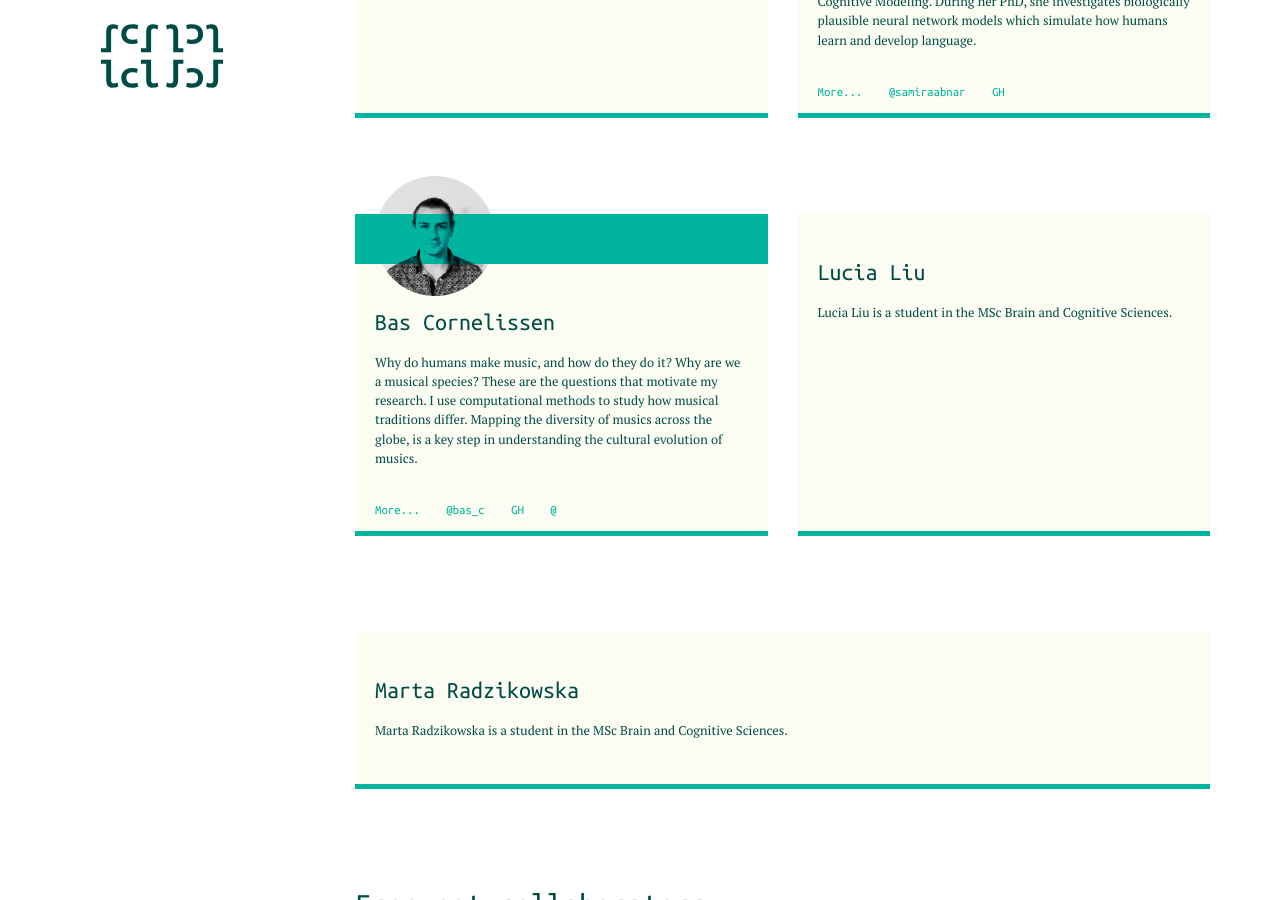
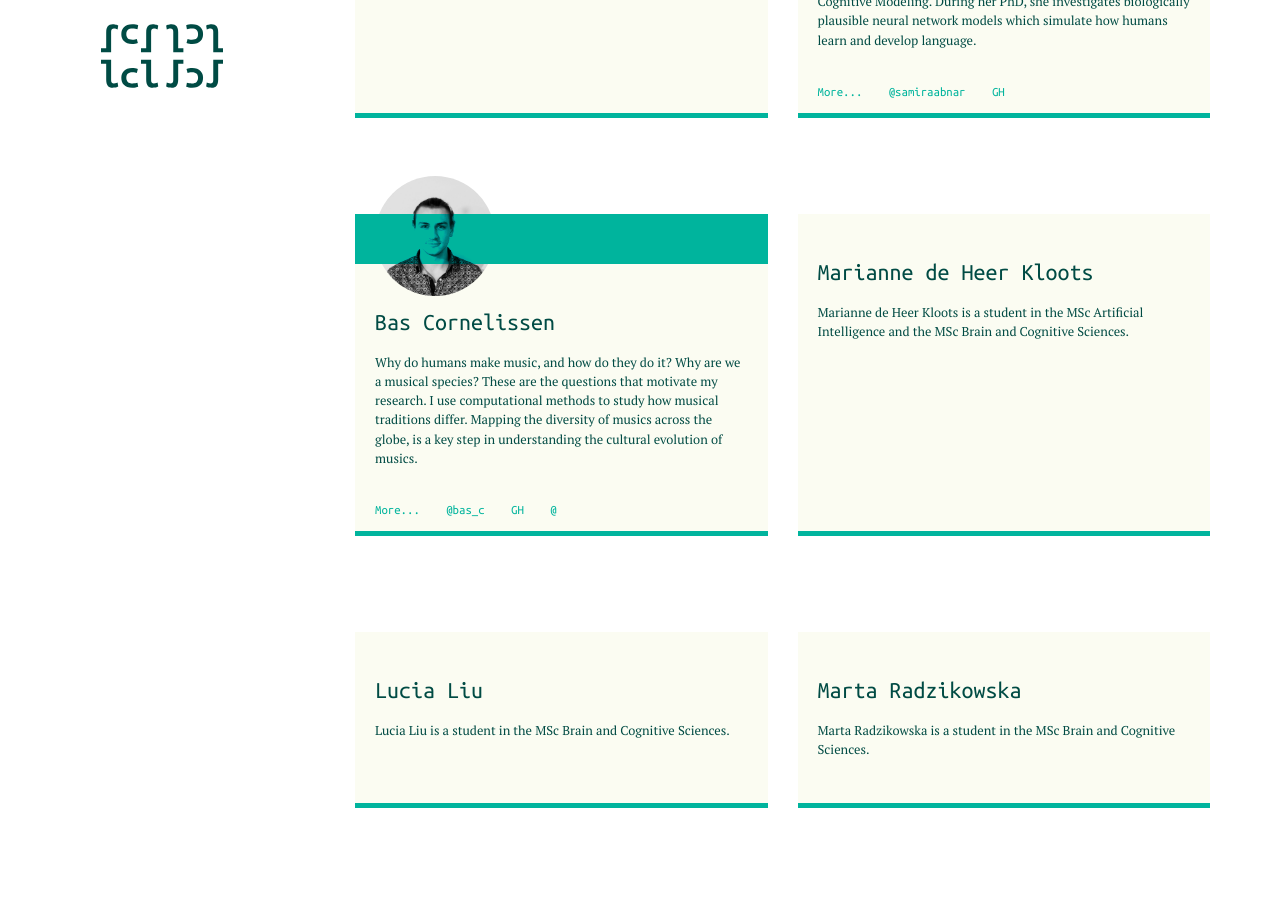
Before and after one commit to clclab/clclab-website, a Jekyll site: the page built from jekyll/people.html, in a window 1280 px wide and 900 px high, scrolled down 1067 px. Built offline with Jekyll 4.4.1, drawn with Linux system fonts in a browser that asks for light colours; a script that is not in the unit is left out.

Commit message:
Update people.yml

```diff
--- a/jekyll/_data/people.yml
+++ b/jekyll/_data/people.yml
@@ -101,6 +101,12 @@
     These are the questions that motivate my research. I use computational methods
     to study how musical traditions differ. Mapping the diversity of musics across
     the globe, is a key step in understanding the cultural evolution of musics.
+
+- name: Marianne de Heer Kloots
+  type: current
+  position: master
+  interests: >
+    Marianne de Heer Kloots is a student in the MSc Artificial Intelligence and the MSc Brain and Cognitive Sciences.
 
 - name: Lucia Liu
   type: current
```
